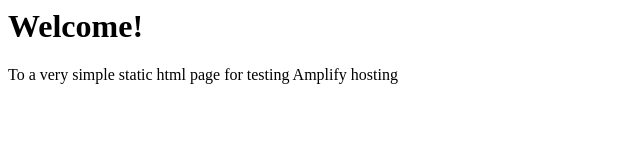
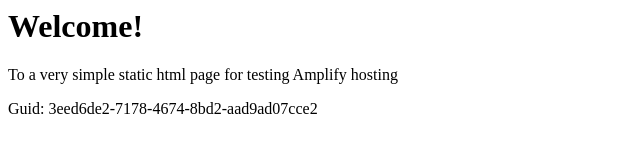
Before and after one commit to aws-aemilia-mxp/Github-PR-Commit-Integration-Test-DoNotTouch-GitHubAutoBuildCanaryTest-v1-preprod-eu-south-1, a website: page src/index.html in a window 1280 px wide. Shown: the whole page, without its empty margins (0-640 px from the left). Drawn offline with Linux system fonts and the light colour scheme.

Commit message:
commit from integ tests

```diff
--- a/src/index.html
+++ b/src/index.html
@@ -1,3 +1,5 @@
+
+
 <html lang="en">
 
 <head>
@@ -10,6 +12,6 @@
 <body>
     <h1>Welcome!</h1>
     <p>To a very simple static html page for testing Amplify hosting</p>
-</body>
+    <p>Guid: 3eed6de2-7178-4674-8bd2-aad9ad07cce2</p></body>
 
 </html>
```
